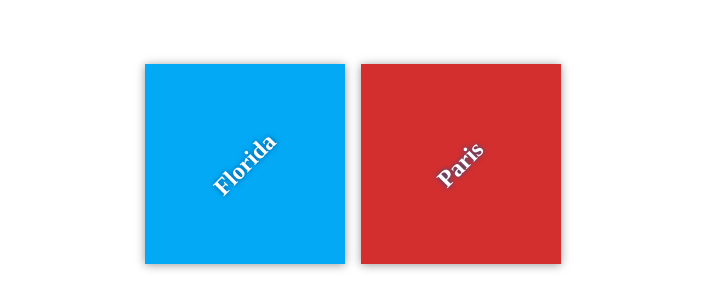
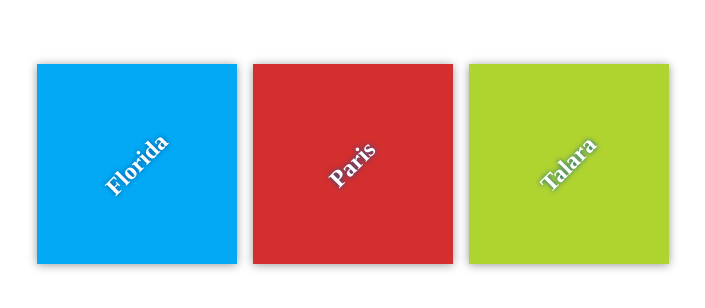
Before and after one commit to arianr2014/my-travel-plans, a plain HTML site: page index.html in a window 1280 px wide. Shown: the part 236-544 px from the top of the page, without its empty margins (287-992 px from the left). Drawn offline with Linux system fonts and the light colour scheme.

Commit message:
arian travel plans

```diff
--- a/css/app.css
+++ b/css/app.css
@@ -53,3 +53,7 @@ h2 {
 #paris {
     background-color: #d32f2f;
 }
+
+#talara {
+    background-color: #afd32f;
+}
--- a/index.html
+++ b/index.html
@@ -16,6 +16,9 @@
             <div class="destination" id="paris">
                 <h2>Paris</h2>
             </div>
+            <div class="destination" id="talara">
+                <h2>Talara</h2>
+            </div>
         </div>
     </div>
 
```
